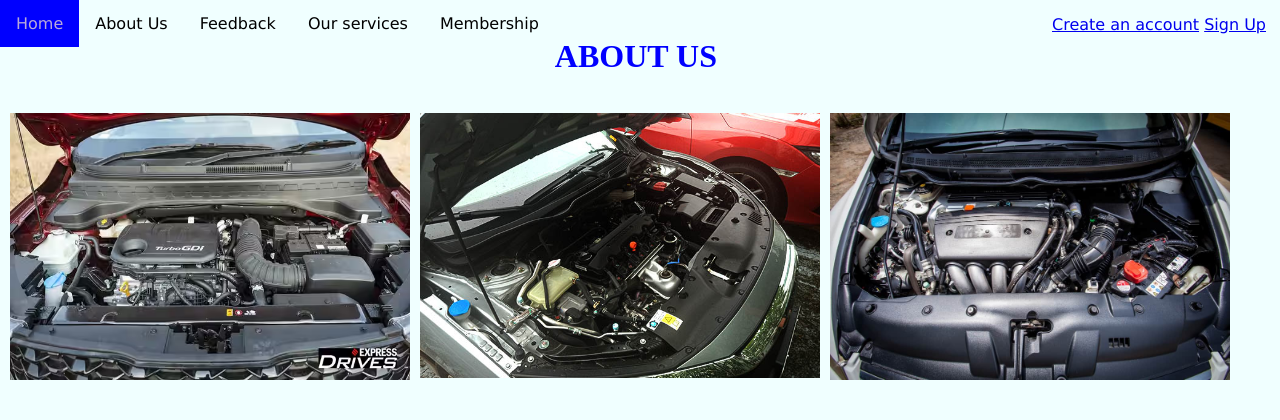
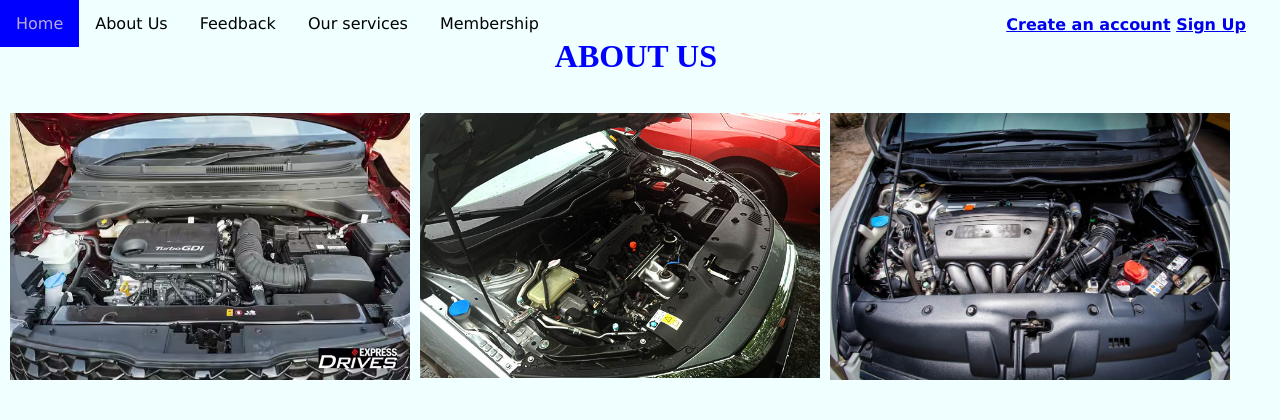
Before and after one commit to Maxwell619/BPesa, a PHP site: page /Aboutus.html in a window 1280 px wide. Shown: the top 420 px of the page. Run offline with PHP 8.4, Linux system fonts and the light colour scheme.

Commit message:
updated css

```diff
--- a/cssfile/style.css
+++ b/cssfile/style.css
@@ -18,18 +18,21 @@
     text-align: left;
 
 
+
 }
 .top_nav a:hover{
     color: #e1d0d0d0;
     background-color: blue;
 }
 .top_nav-right{
-    color: rgb(252, 249, 249);
+    color: rgb(48, 9, 240);
     text-decoration:none;
     float: right;
     display: block;
     padding: 15px 14px;
     text-align: right;
+    margin-right: 20px;
+    font-weight: bold;
 
 
 }
@@ -67,7 +70,7 @@
     padding: 15px;
 }
 .nav-link dropdown toggle{
-    color: rgb(15, 15, 229);
+    color: rgb(245, 245, 248);
     font-family: 'Franklin Gothic Medium', 'Arial Narrow', Arial, sans-serif;
     float: right;
     padding: 20px;
@@ -131,3 +134,6 @@ tr:hover{background-color: aqua;
 .txtarea{
    width: 80px;
 }
+.services:hover li{
+
+}
```
